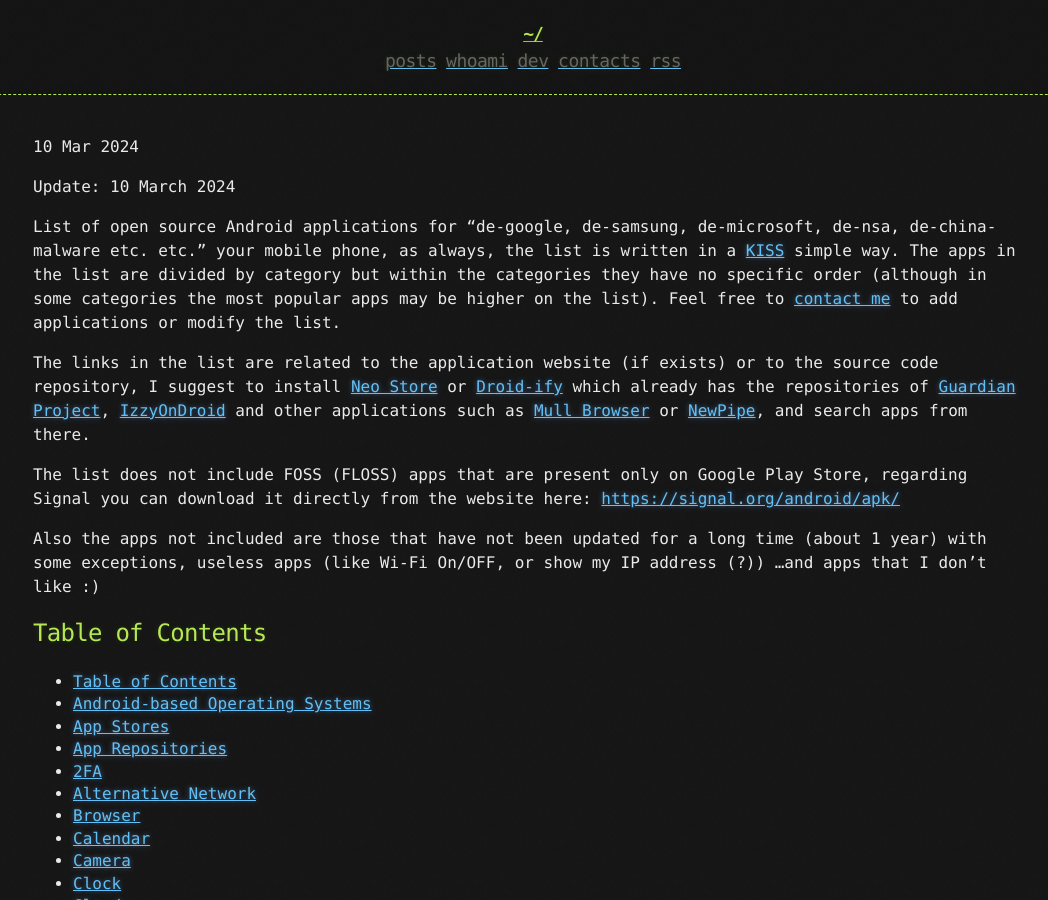
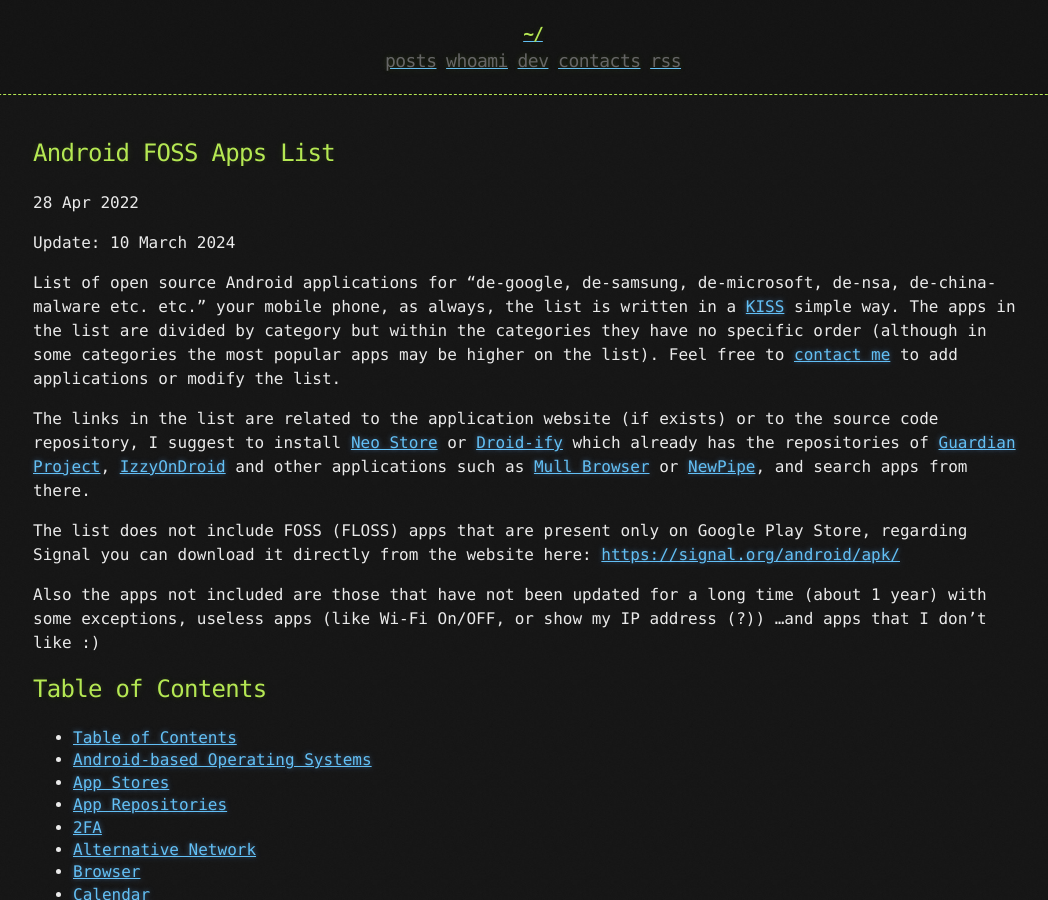
Before and after one commit to brainfucksec/brainfucksec.github.io, a Jekyll site: the page built from _posts/2022-04-28-android-foss-apps-list.md, in a window 1280 px wide and 900 px high. Shown: the whole window, without its empty margins (107-1155 px from the left). Built offline with Jekyll 4.4.1, drawn with Linux system fonts in a browser that asks for light colours.

Commit message:
Update $date _posts/2022-04-28-android-foss-apps-list.md

```diff
--- a/_posts/2022-04-28-android-foss-apps-list.md
+++ b/_posts/2022-04-28-android-foss-apps-list.md
@@ -1,7 +1,7 @@
 ---
 layout: post
 title: "Android FOSS Apps List"
-date: 2022-04-28 (Update: 2024-03-10)
+date: 2022-04-28
 ---
 
 Update: 10 March 2024
```
